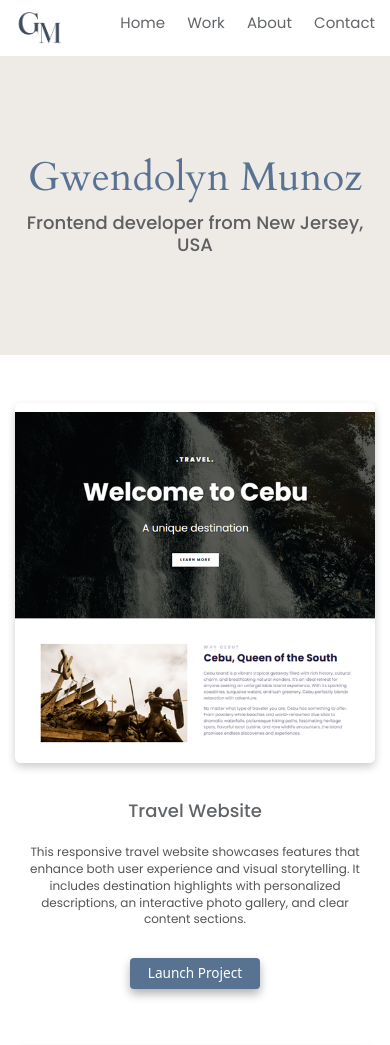
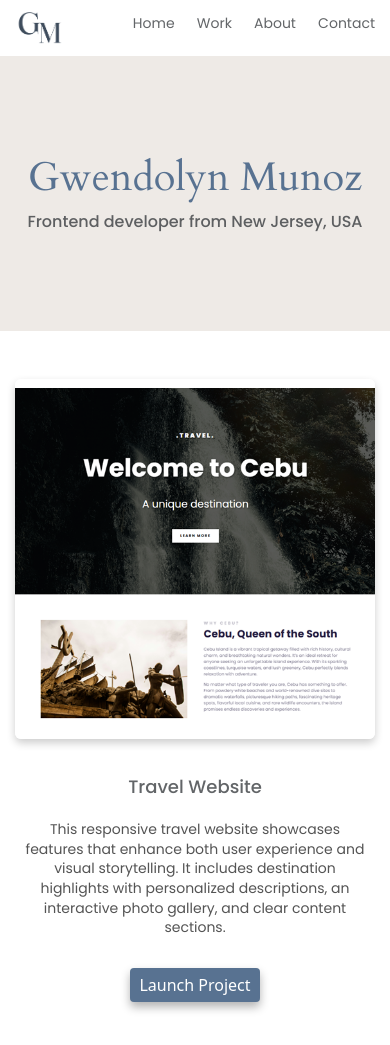
Before and after one commit to GwenCodes/portfolio-shecode-gwen, a website: page index.html in a window 390 px wide. Shown: the top 1045 px of the page. Drawn offline with nearby package versions, Linux system fonts and the light colour scheme.

Commit message:
Adjusted font size for mobile display

```diff
--- a/portfolio.css
+++ b/portfolio.css
@@ -98,7 +98,7 @@ nav li a:hover {
   margin: 20px 0;
 }
 .content-paragraph {
-  font-size: 14px;
+  font-size: 16px;
   line-height: 1.5;
   text-align: left;
   margin-left: 10px;
@@ -242,6 +242,9 @@ footer .social-links a:hover {
     line-height: normal;
     text-align: center;
   }
+  h3 {
+    font-size: 16px;
+  }
   nav {
     padding: 8px 0;
   }
@@ -257,12 +260,17 @@ footer .social-links a:hover {
     line-height: 28px;
   }
   nav a {
-    font-size: 15px;
+    font-size: 14px;
     padding: 4px 0;
   }
   .container {
     text-align: center;
     margin: 0 auto;
+  }
+  .content-paragraph {
+    font-size: 14px;
+    line-height: 1;
+    text-align: center;
   }
   .project-image {
     flex-direction: column;
@@ -278,7 +286,7 @@ footer .social-links a:hover {
     height: auto;
   }
   .content-paragraph {
-    font-size: 12px;
+    font-size: 14px;
     line-height: 1.4;
     text-align: center;
     margin: 20px 10px;
@@ -287,12 +295,12 @@ footer .social-links a:hover {
   .btn-branding-outline {
     display: block;
     text-align: center;
-    font-size: 0.9rem;
+    font-size: 16px;
   }
   .btn-launch-app {
     max-width: 130px;
     padding: 0.25rem 0.5rem !important;
-    font-size: 0.85rem !important;
+    font-size: 16px !important;
     margin-top: 30px;
   }
 
```
Also changed, not shown: images/dark-light-web.png.
